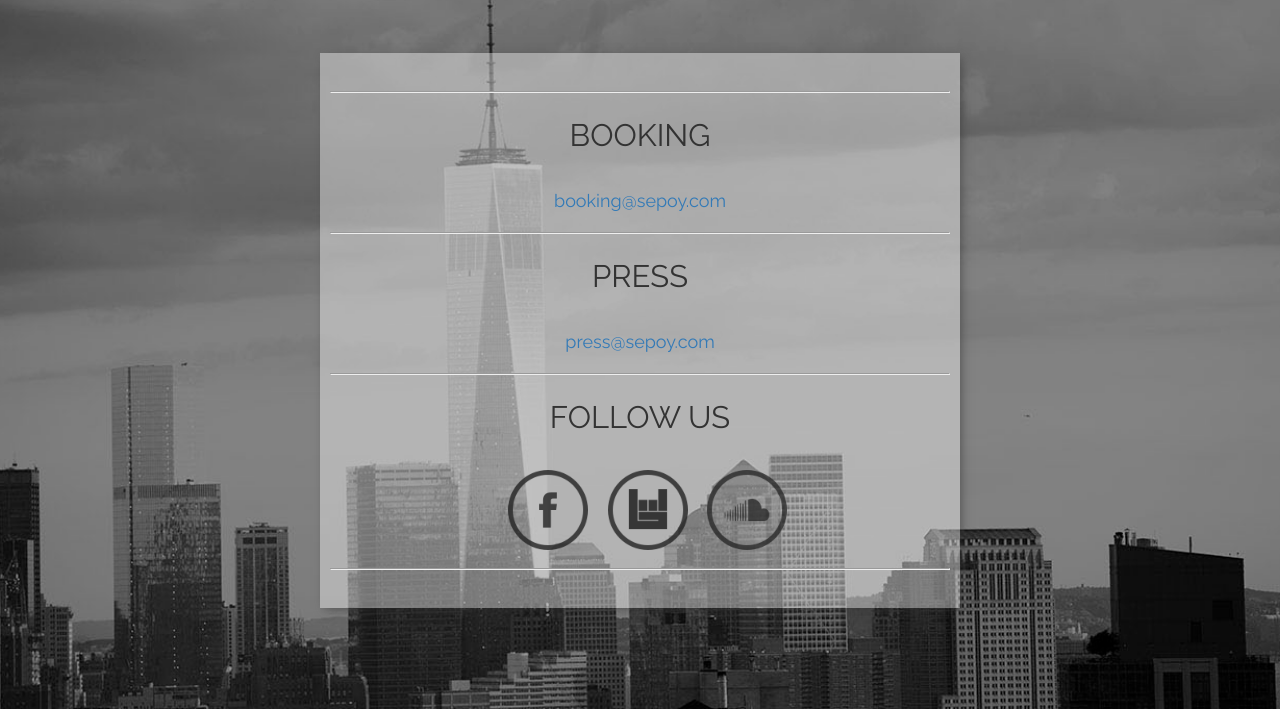
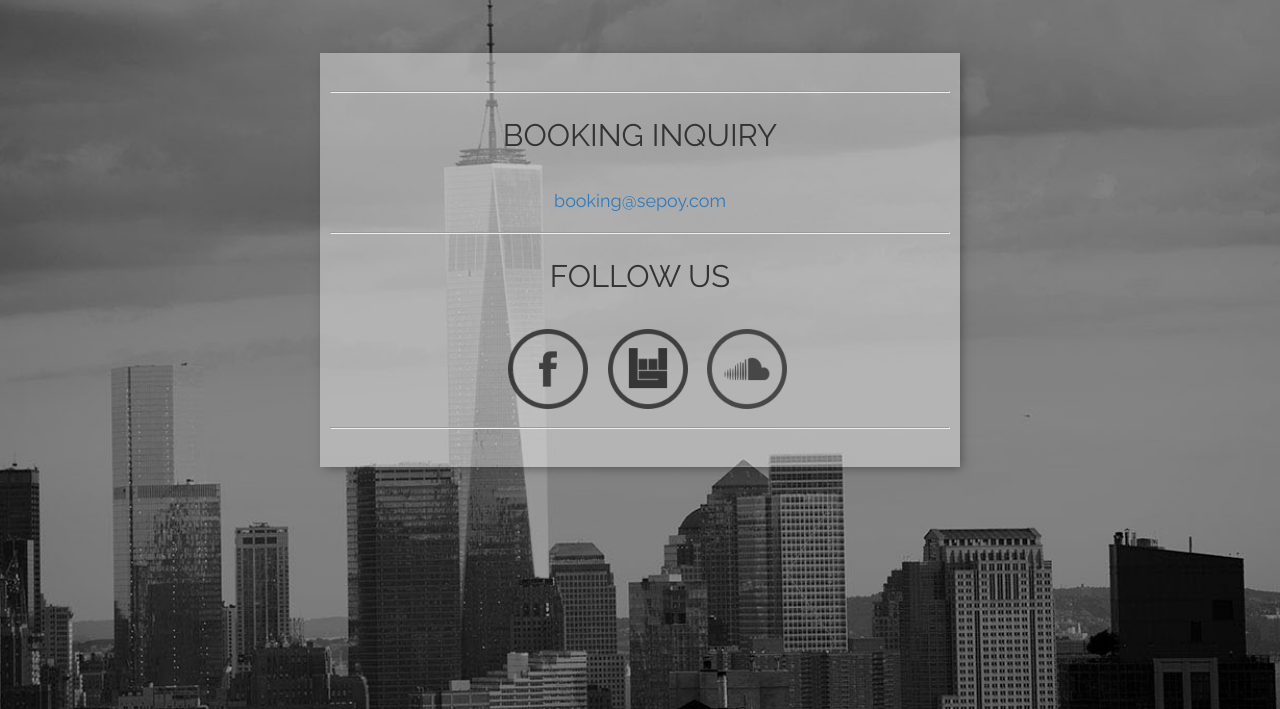
Before and after one commit to nityaoberoi/sepoy, a Flask app: page /contact/ in a window 1280 px wide. Shown: the part 91-800 px from the top of the page. Run offline with Flask 2, Linux system fonts and the light colour scheme; some libraries are stand-ins or nearby versions.

Commit message:
Revert "Update genre"
This reverts commit dd7bc7f8a751e05005d67313151e65b3355f9725.

```diff
--- a/templates/contact.html
+++ b/templates/contact.html
@@ -6,16 +6,9 @@ full-cover contactbg
 <section class="contact">
   <div class="container-fluid center-block contact-content text-center col-md-6 col-xs-10">
     <hr>
-    <div class="booking">
-      <h3>Booking</h3>
-      <p><a href="mailto:booking@sepoy.com">booking@sepoy.com</a></p>
-      <hr>
-    </div>
-    <div class="press">
-      <h3>Press</h3>
-      <p><a href="mailto:press@sepoy.com">press@sepoy.com</a></p>
-      <hr>
-    </div>
+    <h3>Booking Inquiry</h3>
+    <p><a href="mailto:booking@sepoy.com">booking@sepoy.com</a></p>
+    <hr>
     <h3>Follow us</h3>
     <p class="networks">
     <a href="https://www.facebook.com/0sepoy0"><img class="network-image" src="../static/img/networks/facebook.png"></a>
```
